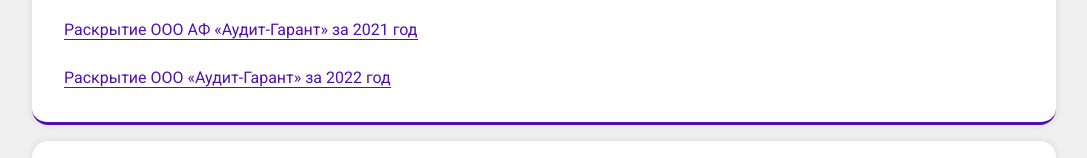
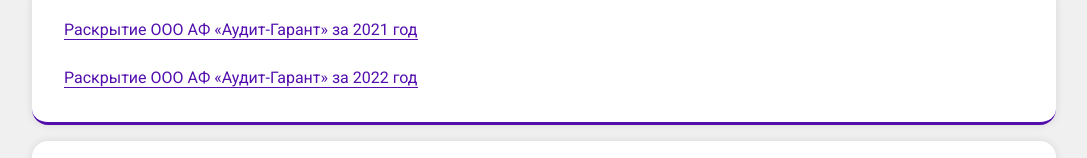
Before and after one commit to StaroKep/ooo-audit-garant.ru, a website: page index.html in a window 1280 px wide. Shown: the part 5374-5532 px from the top of the page, without its empty margins (96-1183 px from the left). Drawn offline with Linux system fonts and the light colour scheme.

Commit message:
Исправил название организации в документе за 2022 год

```diff
--- a/index.html
+++ b/index.html
@@ -406,7 +406,7 @@
           <br />
           <br />
           <a href="./assets/pdf/svedeniya-za-2022-god.pdf"
-            >Раскрытие ООО «Аудит-Гарант» за 2022 год</a
+            >Раскрытие ООО АФ «Аудит-Гарант» за 2022 год</a
           >
         </div>
       </div>
```
